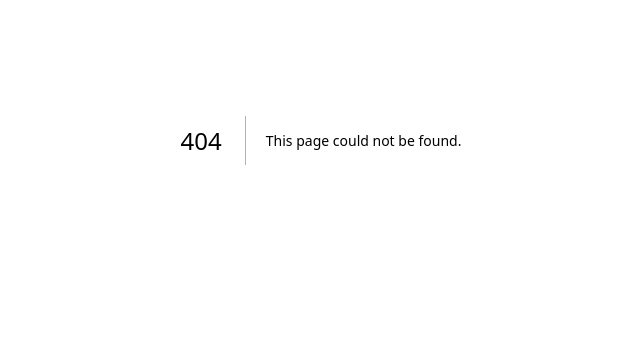
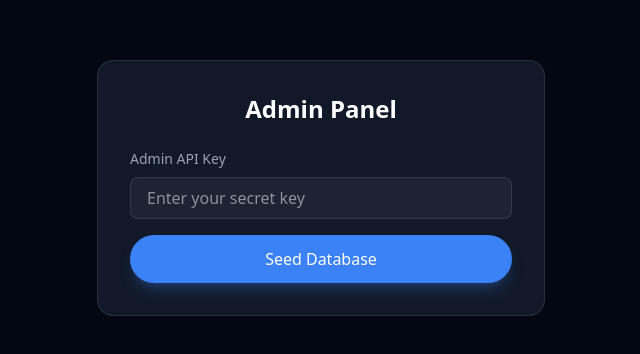
Before and after one commit to sammkkit/resume-site-2025, a Next.js app: page /admin in a window 1280 px wide. Before the commit this address had no page. Shown: the part 260-614 px from the top of the page, without its empty margins (319-959 px from the left). Built offline with nearby package versions, Linux system fonts and the light colour scheme.

Commit message:
Add admin page for database seeding

```diff
--- /dev/null
+++ b/src/app/admin/page.tsx
@@ -0,0 +1,76 @@
+"use client";
+
+import { useState } from "react";
+import Button from "@/components/ui/Button";
+
+export default function AdminPage() {
+    const [apiKey, setApiKey] = useState("");
+    const [status, setStatus] = useState("");
+    const [loading, setLoading] = useState(false);
+
+    const handleSeed = async () => {
+        if (!apiKey) {
+            setStatus("Please enter the Admin API Key");
+            return;
+        }
+
+        setLoading(true);
+        setStatus("Seeding database...");
+
+        try {
+            const res = await fetch("/api/seed", {
+                method: "GET",
+                headers: {
+                    "x-admin-key": apiKey,
+                },
+            });
+
+            const data = await res.json();
+
+            if (res.ok) {
+                setStatus("Success: " + data.message);
+            } else {
+                setStatus("Error: " + (data.error || "Failed to seed"));
+            }
+        } catch (error) {
+            setStatus("Network Error: " + (error as Error).message);
+        } finally {
+            setLoading(false);
+        }
+    };
+
+    return (
+        <div className="min-h-screen pt-24 px-4 flex flex-col items-center justify-center bg-background text-white">
+            <div className="max-w-md w-full glass-card p-8 rounded-2xl">
+                <h1 className="text-2xl font-bold mb-6 text-center">Admin Panel</h1>
+
+                <div className="space-y-4">
+                    <div>
+                        <label className="block text-sm text-gray-400 mb-2">Admin API Key</label>
+                        <input
+                            type="password"
+                            value={apiKey}
+                            onChange={(e) => setApiKey(e.target.value)}
+                            className="w-full bg-white/5 border border-white/10 rounded-lg px-4 py-2 focus:outline-none focus:border-primary transition-colors"
+                            placeholder="Enter your secret key"
+                        />
+                    </div>
+
+                    <Button
+                        onClick={handleSeed}
+                        disabled={loading}
+                        className="w-full"
+                    >
+                        {loading ? "Seeding..." : "Seed Database"}
+                    </Button>
+
+                    {status && (
+                        <div className={`p-4 rounded-lg text-sm ${status.startsWith("Success") ? "bg-green-500/20 text-green-400" : "bg-red-500/20 text-red-400"}`}>
+                            {status}
+                        </div>
+                    )}
+                </div>
+            </div>
+        </div>
+    );
+}
```
